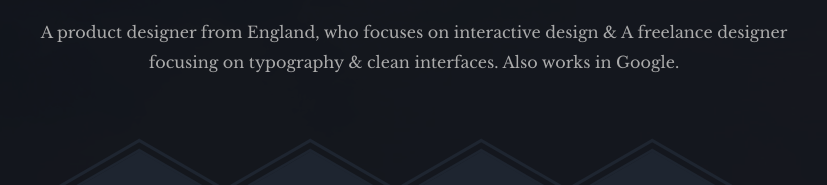
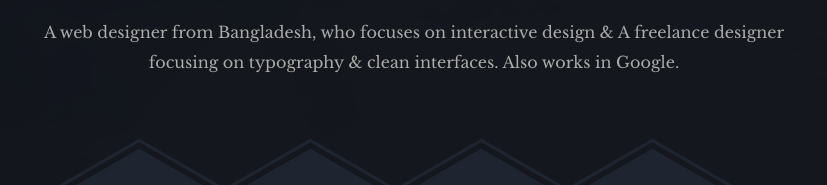
Before and after one commit to StarsWarrior/starlord, a website: page index.html in a window 1280 px wide. Shown: the part 179-364 px from the top of the page, 226-1053 px from the left. Drawn offline with nearby package versions, Linux system fonts and the light colour scheme; files whose address does not match are found by name.

Commit message:
country added

```diff
--- a/index.html
+++ b/index.html
@@ -44,7 +44,7 @@
                             <div class="col-xs-12 col-md-offset-1 col-md-10 col-lg-offset-2 col-lg-8">
                                 <div class="page-title home text-center">
                                     <img src="img/phantom.png" alt="">
-                                    <p>A product designer from England, who focuses on interactive design &amp; A freelance designer focusing on typography &amp; clean interfaces. Also works in Google.</p>
+                                    <p>A web designer from Bangladesh, who focuses on interactive design &amp; A freelance designer focusing on typography &amp; clean interfaces. Also works in Google.</p>
                                 </div>
 
                                 <div class="hexagon-menu clear">
```
